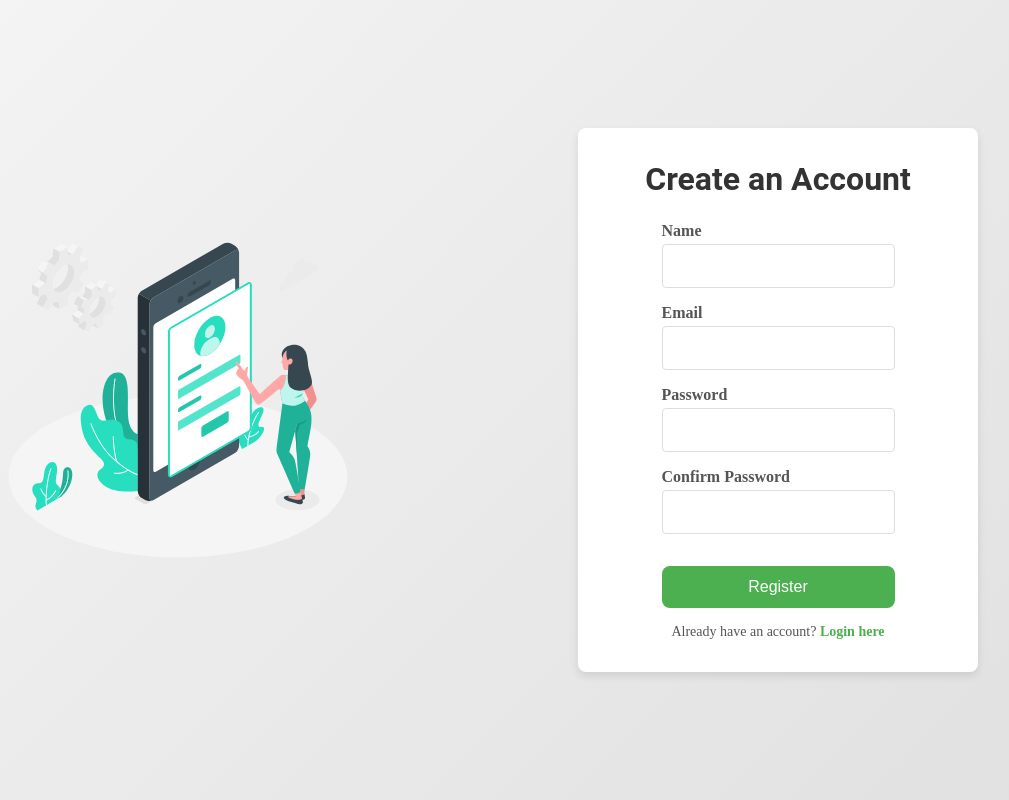
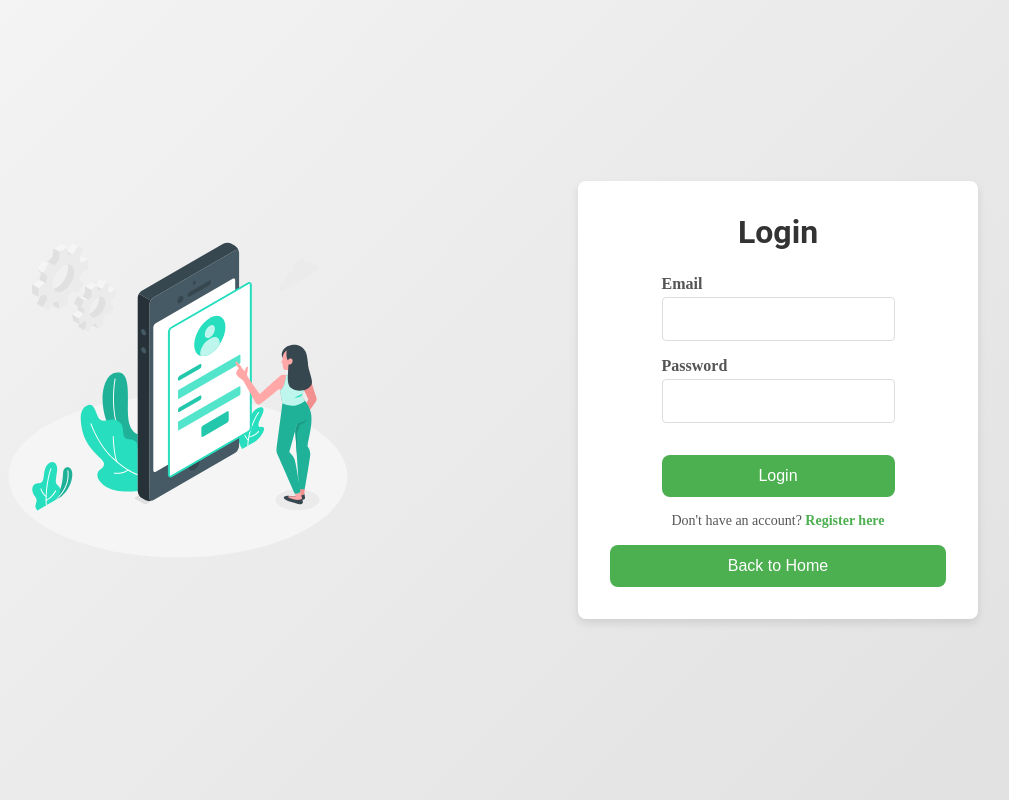
Before and after one commit to dinexh/Baum, a React (Create React App) app in the folder app/: page /Auth in a window 1280 px wide. Shown: the whole page, without its empty margins (162-1171 px from the left). Built offline with nearby package versions, Linux system fonts and the light colour scheme.

Commit message:
added routing to home page

```diff
--- a/app/src/Pages/Auth/Auth.css
+++ b/app/src/Pages/Auth/Auth.css
@@ -40,6 +40,7 @@
 .auth-container-in-two {
     width: 50%;
     display: flex;
+    flex-direction: column;
     align-items: center;
     justify-content: center;
     padding: 2rem;
--- a/app/src/Pages/Auth/Auth.jsx
+++ b/app/src/Pages/Auth/Auth.jsx
@@ -1,13 +1,18 @@
 import React, { useState } from 'react';
-import LoginImage from "../../Assets/loginImage.svg";
+import { useNavigate } from 'react-router-dom';
 import LoginImage2 from "../../Assets/loginimage_2.svg";
 import './Auth.css';
 
 const Auth = () => {
-    const [isLogin, setIsLogin] = useState(false); // Default to login view
+    const [isLogin, setIsLogin] = useState(true);
+    const navigate = useNavigate();
 
     const toggleForm = () => {
         setIsLogin(!isLogin);
+    };
+
+    const handleBackHome = () => {
+        navigate('/');
     };
 
     return (
@@ -56,6 +61,7 @@ const Auth = () => {
                                 <p>Already have an account? <span onClick={toggleForm}>Login here</span></p>
                             </form>
                         )}
+                        <button onClick={handleBackHome} className="back-home-button">Back to Home</button>
                     </div>
                 </div>
             </div>
```
